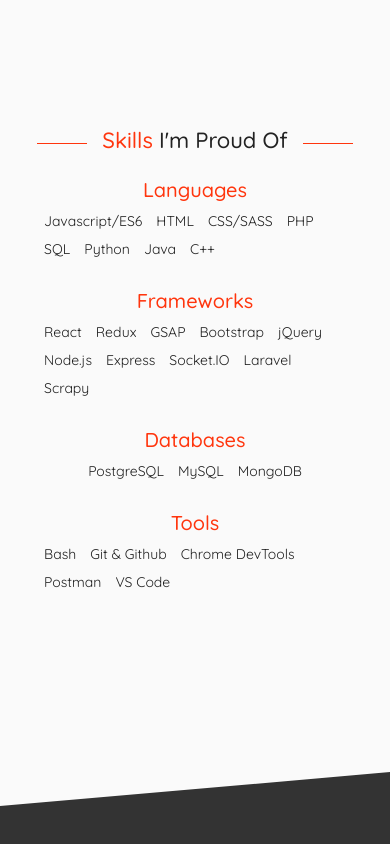
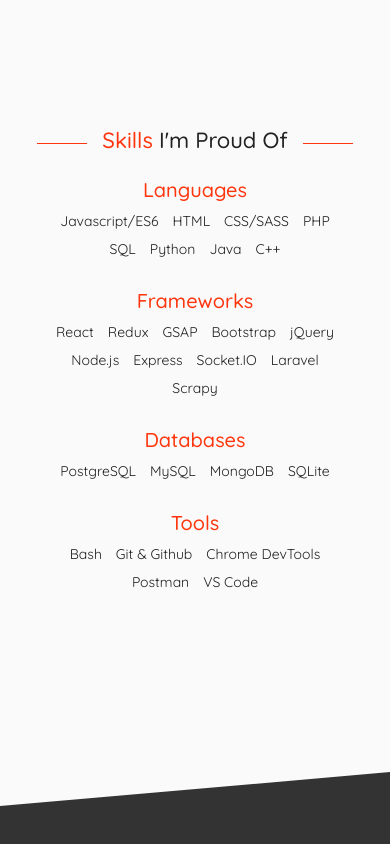
Before and after one commit to afutofu/afutofu.github.io, a React (Create React App) app: page / in a window 390 px wide. Shown: the part 1578-2422 px from the top of the page. Built offline with nearby package versions, Linux system fonts and the light colour scheme.

Commit message:
made list centered on mobile, added SQLite to databases

```diff
--- a/src/components/Skills.js
+++ b/src/components/Skills.js
@@ -189,6 +189,7 @@ const ListItems = styled.ul`
   @media only screen and (max-width: 600px) {
     flex-direction: row;
     flex-wrap: wrap;
+    justify-content: center;
   }
 `;
 
@@ -399,6 +400,7 @@ const Skills = (props) => {
                     <ListItem>PostgreSQL</ListItem>
                     <ListItem>MySQL</ListItem>
                     <ListItem>MongoDB</ListItem>
+                    <ListItem>SQLite</ListItem>
                   </ListItems>
                 </List>
                 <List>
```
